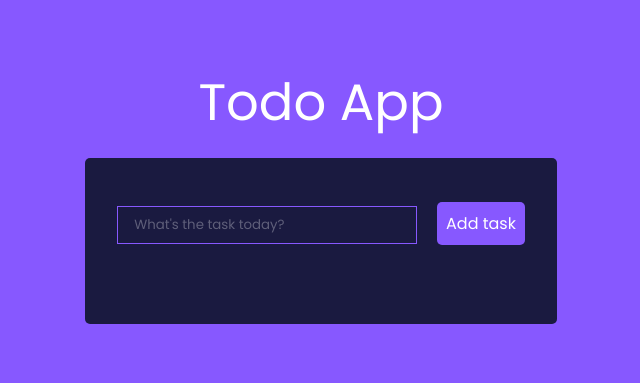
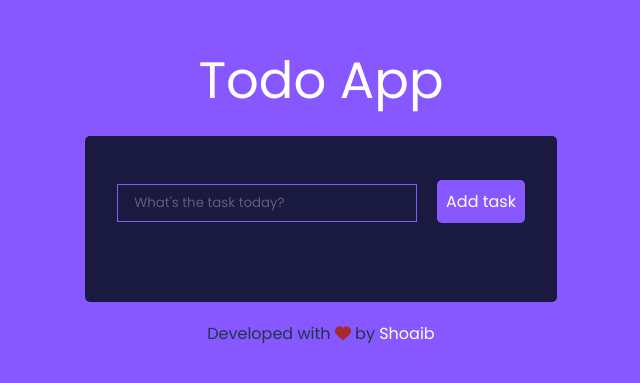
Before and after one commit to codebyshoaib/QAU-GPA-Calculator-React, a React (Vite) app: page / in a window 1280 px wide. Shown: the part 201-584 px from the top of the page, without its empty margins (319-959 px from the left). Built offline with nearby package versions, Linux system fonts and the light colour scheme.

Commit message:
React Todo APP

```diff
--- a/src/App.css
+++ b/src/App.css
@@ -24,6 +24,10 @@ body {
   align-items: center;
   flex-direction: column;
   row-gap: 20px;
+}
+.appDiv span{
+  color: white;
+  font-weight: 600;
 }
 h1 {
   color: #fff;
--- a/src/App.jsx
+++ b/src/App.jsx
@@ -1,15 +1,18 @@
-import './App.css'
+import { faHeart } from "@fortawesome/free-solid-svg-icons";
+import { FontAwesomeIcon } from "@fortawesome/react-fontawesome";
+import "./App.css";
 import TODO from "./TODO/TODO";
 function App() {
- return(
-
-        <div className="appDiv">
-         <h1>Todo App</h1>
-         <TODO></TODO>
-         </div>
-
-
- );
+  return (
+    <div className="appDiv">
+      <h1>Todo App</h1>
+      <TODO></TODO>
+      <p>
+        Developed with <FontAwesomeIcon icon={faHeart} color="#A52A2A" /> by{" "}
+        <bold><span >Shoaib</span></bold>
+      </p>
+    </div>
+  );
 }
 
-export default App
+export default App;
```
